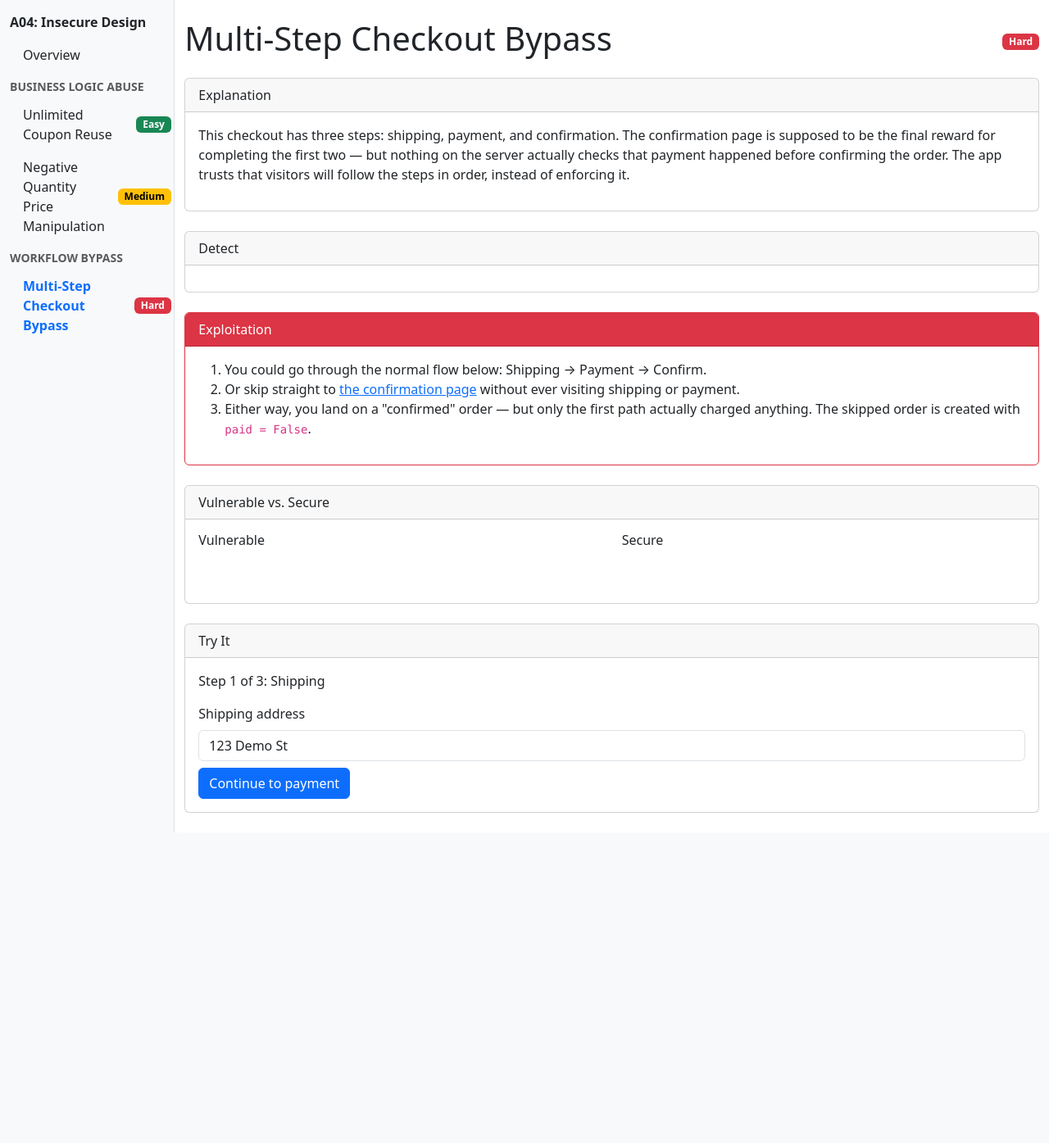
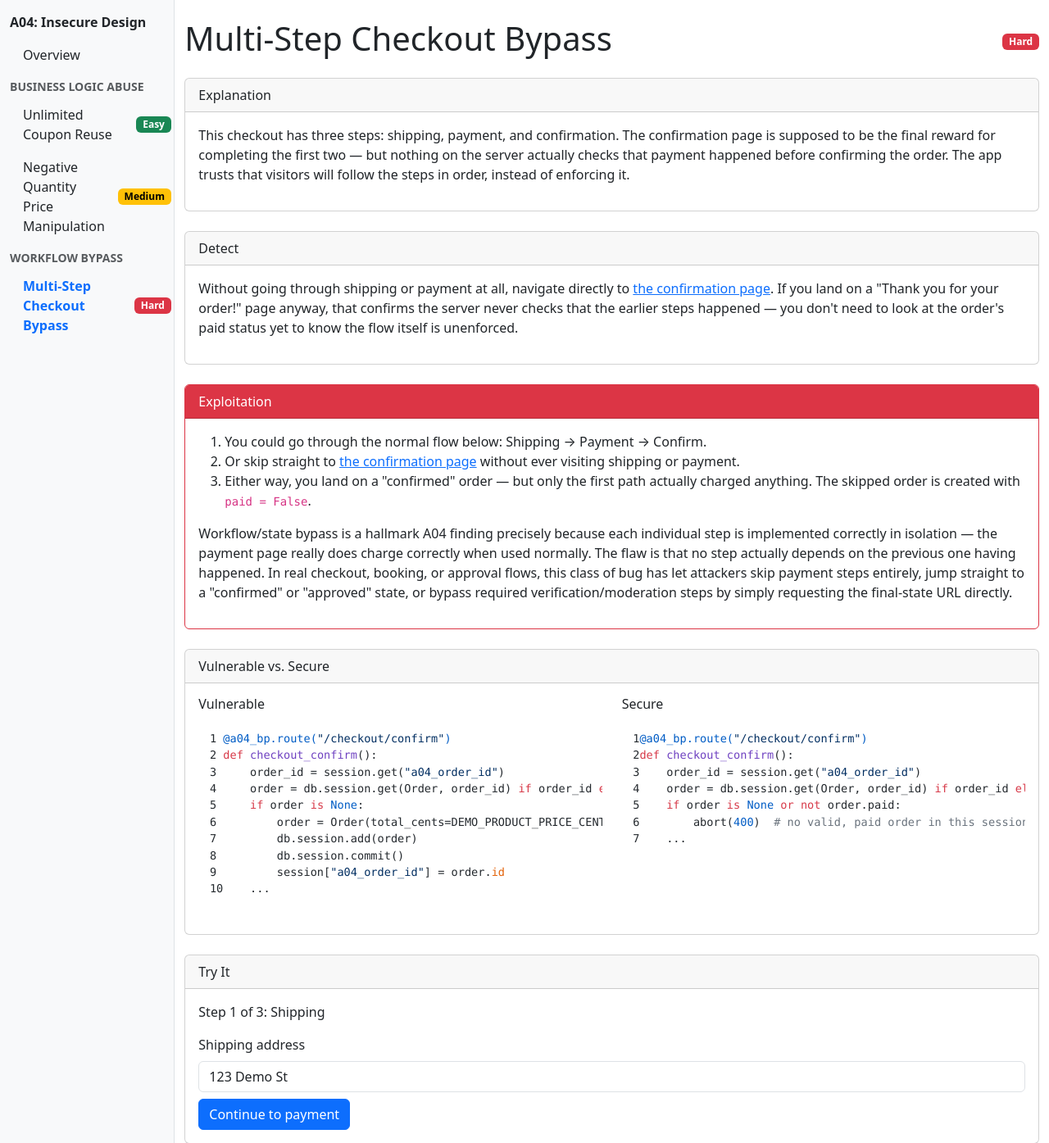
Before and after one commit to jozeta/owasp-lab, a Flask app: page /a04/checkout/shipping in a window 1280 px wide. Shown: the part 99-1494 px from the top of the page at 82% size. Before the commit the page ends 1115 px from the top, so only its background shows below. Run offline with Flask 3, Linux system fonts and the light colour scheme; some libraries are stand-ins or nearby versions.

Commit message:
feat: add Detect and Vulnerable vs. Secure content to A04 examples
Co-Authored-By: Claude Sonnet 5 <noreply@anthropic.com>

```diff
--- a/app/categories/a04_insecure_design/templates/a04_insecure_design/checkout_shipping.html
+++ b/app/categories/a04_insecure_design/templates/a04_insecure_design/checkout_shipping.html
@@ -12,6 +12,16 @@
 </p>
 {% endblock %}
 
+{% block detect %}
+<p>
+  Without going through shipping or payment at all, navigate directly to
+  <a href="{{ url_for('a04_insecure_design.checkout_confirm') }}">the confirmation page</a>.
+  If you land on a "Thank you for your order!" page anyway, that confirms the server never
+  checks that the earlier steps happened — you don't need to look at the order's paid
+  status yet to know the flow itself is unenforced.
+</p>
+{% endblock %}
+
 {% block exploitation %}
 <ol>
   <li>You could go through the normal flow below: Shipping → Payment → Confirm.</li>
@@ -21,6 +31,36 @@
   <li>Either way, you land on a "confirmed" order — but only the first path actually
       charged anything. The skipped order is created with <code>paid = False</code>.</li>
 </ol>
+<p>
+  Workflow/state bypass is a hallmark A04 finding precisely because each individual step
+  is implemented correctly in isolation — the payment page really does charge correctly
+  when used normally. The flaw is that no step actually depends on the previous one having
+  happened. In real checkout, booking, or approval flows, this class of bug has let
+  attackers skip payment steps entirely, jump straight to a "confirmed" or "approved"
+  state, or bypass required verification/moderation steps by simply requesting the
+  final-state URL directly.
+</p>
+{% endblock %}
+
+{% block vulnerable_code %}@a04_bp.route("/checkout/confirm")
+def checkout_confirm():
+    order_id = session.get("a04_order_id")
+    order = db.session.get(Order, order_id) if order_id else None
+    if order is None:
+        order = Order(total_cents=DEMO_PRODUCT_PRICE_CENTS, paid=False)
+        db.session.add(order)
+        db.session.commit()
+        session["a04_order_id"] = order.id
+    ...
+{% endblock %}
+
+{% block secure_code %}@a04_bp.route("/checkout/confirm")
+def checkout_confirm():
+    order_id = session.get("a04_order_id")
+    order = db.session.get(Order, order_id) if order_id else None
+    if order is None or not order.paid:
+        abort(400)  # no valid, paid order in this session -- can't confirm
+    ...
 {% endblock %}
 
 {% block live_example %}
```
Also changed, not shown: app/categories/a04_insecure_design/templates/a04_insecure_design/coupon_cart.html (+28 -0 lines), app/categories/a04_insecure_design/templates/a04_insecure_design/quantity_cart.html (+31 -0 lines), tests/test_a04_checkout.py (+7 -0 lines), tests/test_a04_coupon_cart.py (+7 -0 lines), tests/test_a04_quantity_cart.py (+7 -0 lines).
